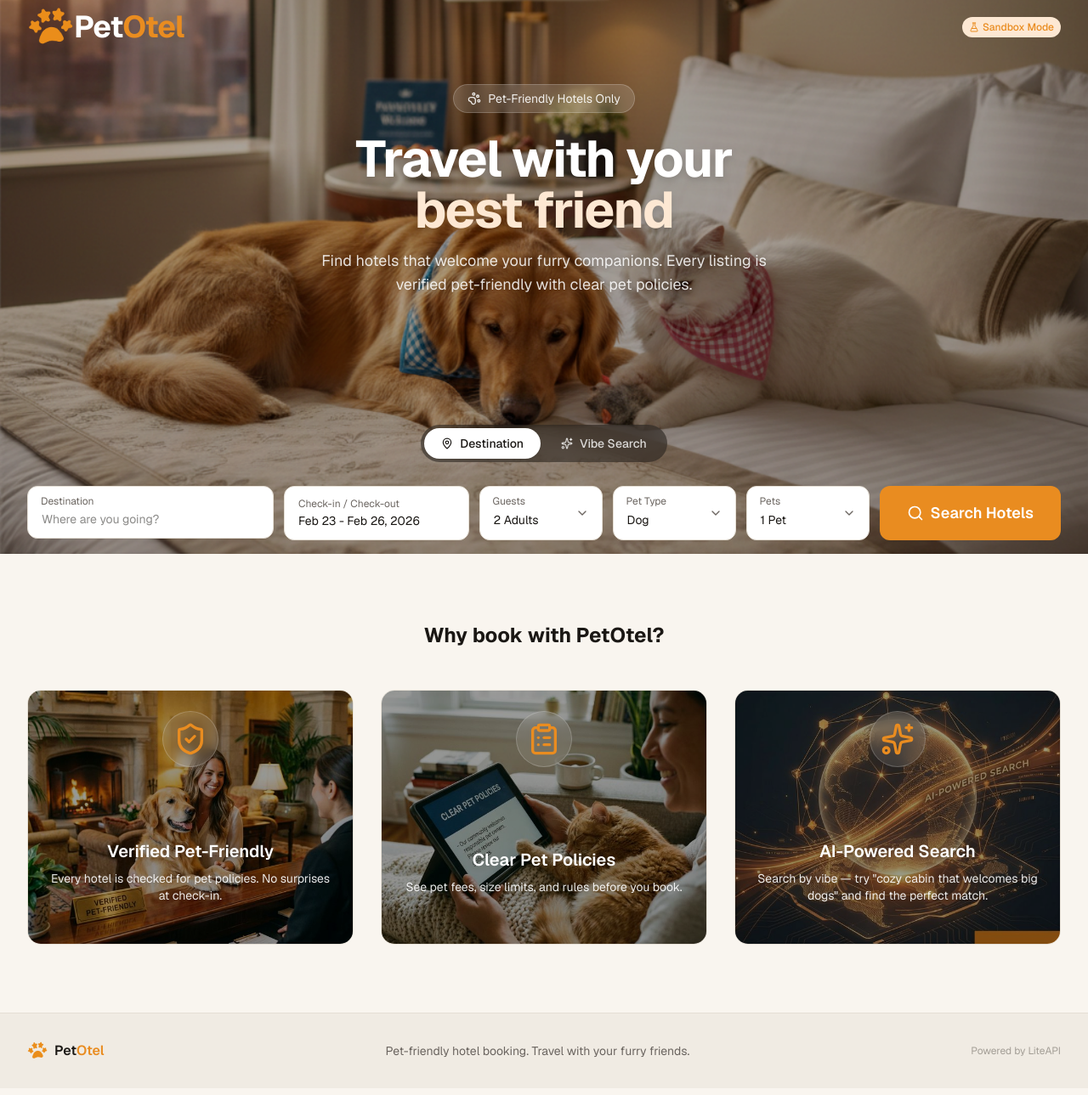
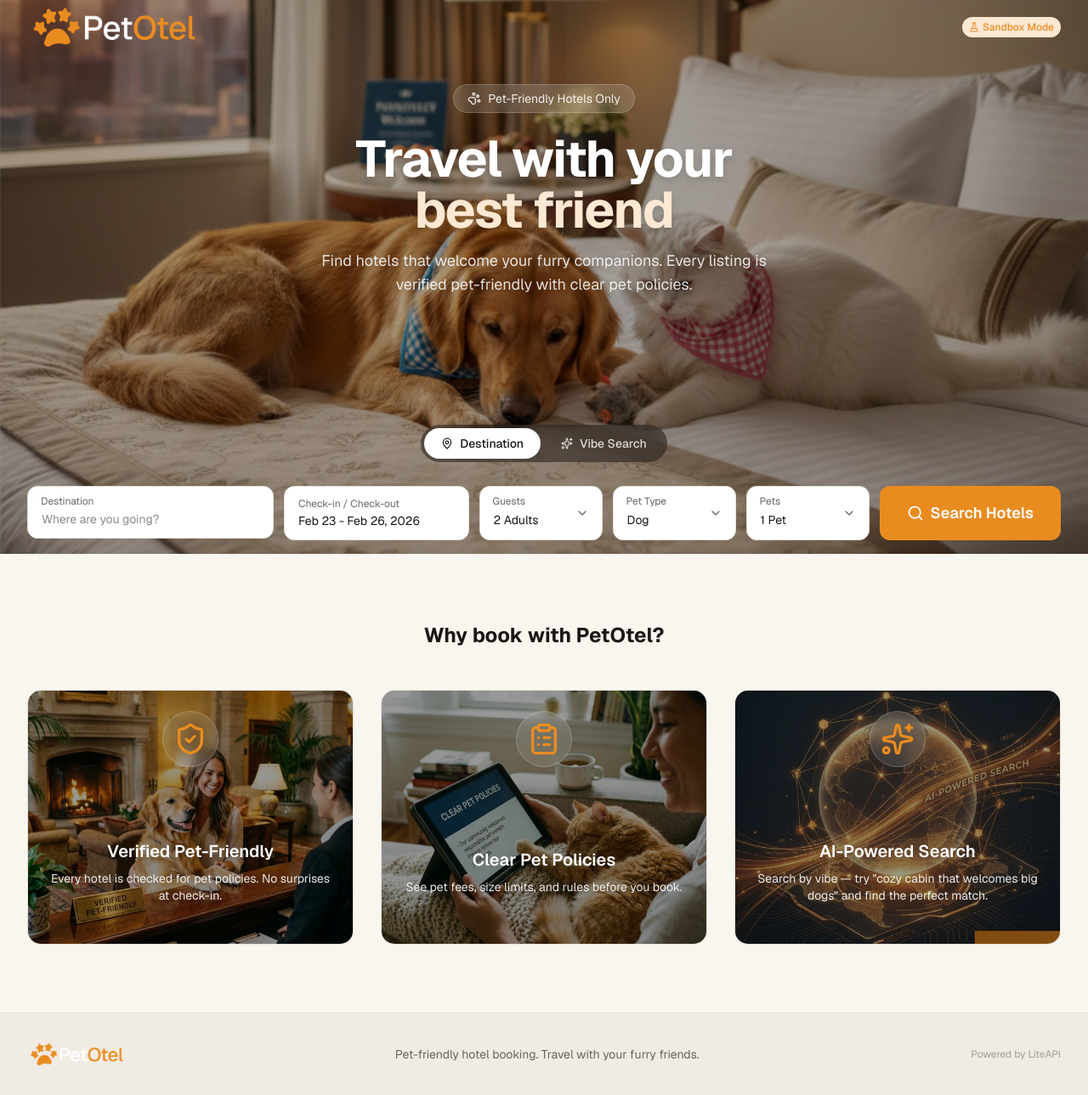
Before and after one commit to MiguelMalungo/petotel, a Next.js app: page / in a window 1280 px wide. Shown: the whole page at 85% size. Built offline with nearby package versions, Linux system fonts and the light colour scheme.

Commit message:
update logo to petotel.png and button colors

```diff
--- a/src/app/page.tsx
+++ b/src/app/page.tsx
@@ -390,19 +390,19 @@
         <div className="grid grid-cols-1 md:grid-cols-3 gap-8">
           {[
             {
-              icon: <ShieldCheck className="w-10 h-10 text-accent" />,
+              icon: <ShieldCheck className="w-10 h-10 text-[#E98C20]" />,
               title: "Verified Pet-Friendly",
               desc: "Every hotel is checked for pet policies. No surprises at check-in.",
               bg: "/media/feature_verified.png",
             },
             {
-              icon: <ClipboardList className="w-10 h-10 text-accent" />,
+              icon: <ClipboardList className="w-10 h-10 text-[#E98C20]" />,
               title: "Clear Pet Policies",
               desc: "See pet fees, size limits, and rules before you book.",
               bg: "/media/feature_policies.png",
             },
             {
-              icon: <Sparkles className="w-10 h-10 text-accent" />,
+              icon: <Sparkles className="w-10 h-10 text-[#E98C20]" />,
               title: "AI-Powered Search",
               desc: 'Search by vibe \u2014 try "cozy cabin that welcomes big dogs" and find the perfect match.',
               bg: "/media/feature_ai.png",
--- a/src/components/Footer.tsx
+++ b/src/components/Footer.tsx
@@ -7,15 +7,12 @@
         <div className="flex flex-col sm:flex-row items-center justify-between gap-4">
           <div className="flex items-center gap-2">
             <Image
-              src="/media/petotel_logo.png"
+              src="/media/petotel.png"
               alt="PetOtel Logo"
-              width={24}
-              height={24}
-              className="w-6 h-6 object-contain"
+              width={120}
+              height={40}
+              className="h-8 w-auto object-contain"
             />
-            <span className="font-semibold text-foreground">
-              Pet<span className="text-accent">Otel</span>
-            </span>
           </div>
           <p className="text-sm text-text-secondary text-center">
             Pet-friendly hotel booking. Travel with your furry friends.
--- a/src/components/Header.tsx
+++ b/src/components/Header.tsx
@@ -29,15 +29,12 @@
       <div className="max-w-7xl mx-auto px-4 sm:px-6 lg:px-8 h-16 flex items-center justify-between">
         <Link href="/" className="flex items-center gap-0 group">
           <Image
-            src="/media/petotel_logo.png"
+            src="/media/petotel.png"
             alt="PetOtel Logo"
-            width={55}
-            height={55}
-            className="w-[55px] h-[55px] object-contain"
+            width={180}
+            height={60}
+            className="h-14 w-auto object-contain"
           />
-          <span className={`text-4xl font-bold tracking-tight ${isHome ? "text-white" : "text-foreground"}`}>
-            Pet<span className="text-accent">Otel</span>
-          </span>
         </Link>
         <nav className="flex items-center gap-6 text-sm text-text-secondary">
           <span className="text-xs bg-accent-light text-accent font-medium px-2 py-1 rounded-full inline-flex items-center gap-1">
```
Also changed, not shown: public/media/petotel.png (added).
